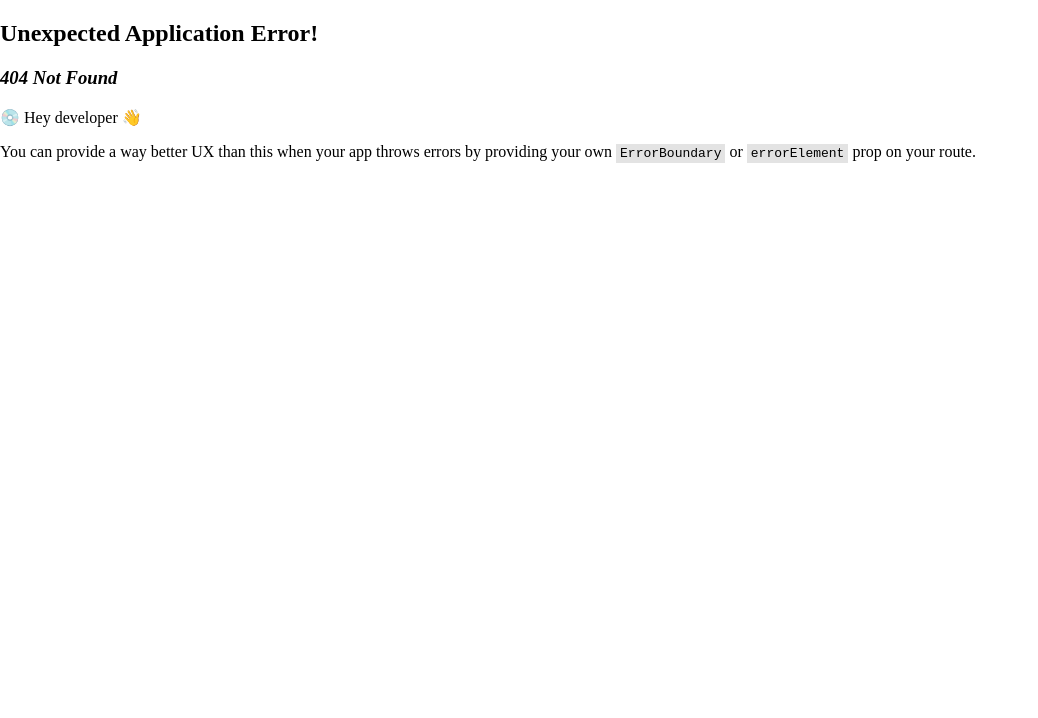
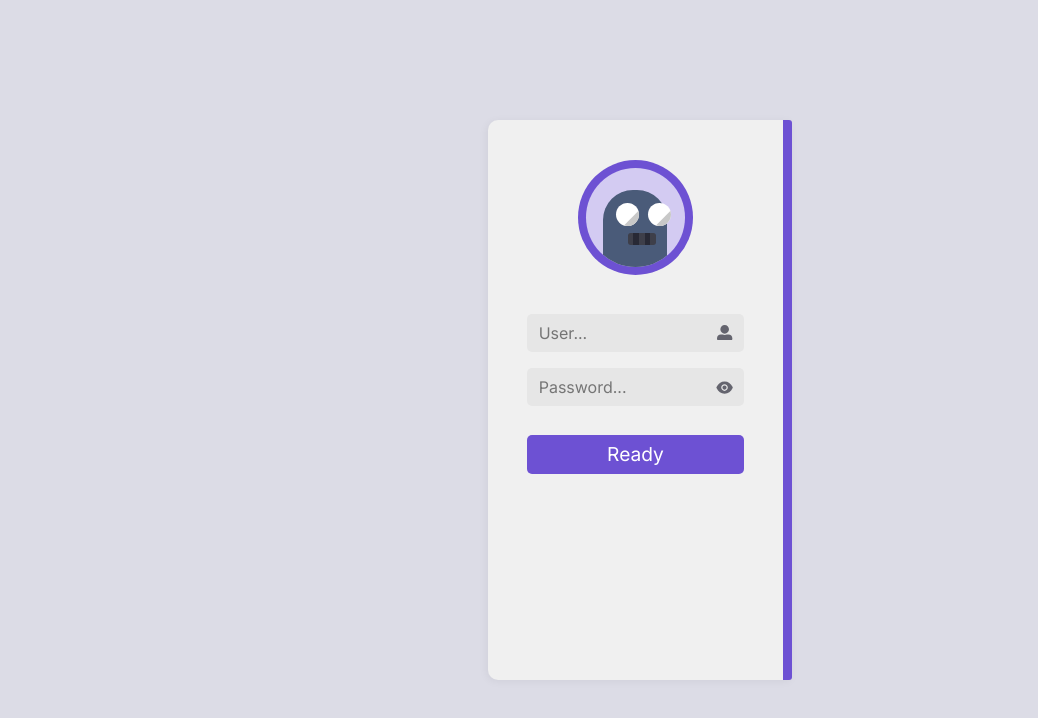
Before and after one commit to Carlos1006/Playground, a React (Vite) app: page /loginRobot in a window 1280 px wide. Before the commit this address had no page. Shown: the top 718 px of the page, without its empty margins (0-1038 px from the left). Built offline with nearby package versions, Linux system fonts and the light colour scheme.

Commit message:
Se comienza login con robot

```diff
--- /dev/null
+++ b/src/components/loginRobot.tsx
@@ -0,0 +1,59 @@
+import React from 'react';
+import css from '../styles/loginRobot.module.scss';
+import {FaUserAlt} from 'react-icons/fa';
+import {AiFillEyeInvisible, AiFillEye} from 'react-icons/ai';
+
+const Teeth = 5;
+
+const Robot: React.FC = () => {
+
+    return (
+        <div id={css.robot}>
+            <div className={css.body}>
+                <div className={css.face}>
+                    <div className={css.eyesContainer}>
+                        <div className={`${css.eye} ${css.left}`}>
+                            <div className={css.eyeBright} />
+                        </div>
+                        <div className={`${css.eye} ${css.right}`}>
+                            <div className={css.eyeBright} />
+                        </div>
+                    </div>
+                    <div className={css.mouth}>
+                        {Array(Teeth).fill(0).map((_, i) => <div key={i} className={css.tooth} />)}
+                    </div>
+                </div>
+            </div>
+        </div>
+    );
+}
+
+const LoginRobot: React.FC = () => {
+
+    const [eye, setEye] = React.useState<boolean>(false);
+
+    return (
+        <div id={css.loginRobot}>
+            <div id={css.robotContainer}>
+                <Robot />
+            </div>
+            <div className={css.input}>
+                <input placeholder='User...'/>
+                <div className={css.icon}>
+                    <FaUserAlt />
+                </div>
+            </div>
+            <div className={css.input}>
+                <input placeholder='Password...' type={eye ? 'text' : 'password'}/>
+                <div className={`${css.icon} ${css.eye}`}>
+                    {eye ? <AiFillEyeInvisible onClick={() => setEye(!eye)}/> : <AiFillEye onClick={() => setEye(!eye)}/>}
+                </div>
+            </div>
+            <button id={css.submit}>
+                <span>Ready</span>
+            </button>
+        </div>
+    );
+};
+
+export default LoginRobot;
--- a/src/pages/page_08.tsx
+++ b/src/pages/page_08.tsx
@@ -68,7 +68,7 @@ const Page_03 = () => {
   return (
     <>
       <div
-        className={`${css.page} ${css.flex}`}
+        className={`${css.page} ${css.inBlock}`}
         ref={containerRef}
         onMouseDown={handleMouseDown}
         onMouseUp={handleMouseUp}
--- /dev/null
+++ b/src/pages/page_10.tsx
@@ -0,0 +1,15 @@
+import LoginRobot from "../components/loginRobot";
+import css from "../styles/page.module.scss";
+
+const Page_09 = () => {
+
+  return (
+    <>
+      <div className={`${css.page} ${css.flex}`}>
+        <LoginRobot />
+      </div>
+    </>
+  );
+};
+
+export default Page_09;
--- a/src/routes/routes.tsx
+++ b/src/routes/routes.tsx
@@ -8,6 +8,7 @@ import Page_06 from "../pages/page_06";
 import Page_07 from "../pages/page_07";
 import Page_08 from "../pages/page_08";
 import Page_09 from "../pages/page_09";
+import Page_10 from "../pages/page_10";
 
 import Web_01 from "../website/web_01";
 import Web_02 from "../website/web_02";
@@ -54,6 +55,10 @@ const Routes = [
     element: <Page_09 />,
   },
   {
+    path: "/loginRobot",
+    element: <Page_10 />,
+  },
+  {
     path: "/web_01",
     element: <Web_01 />,
   },
--- /dev/null
+++ b/src/styles/loginRobot.module.scss
@@ -0,0 +1,152 @@
+@import url('https://fonts.googleapis.com/css2?family=Inter:wght@100;200;300;400;500;600;700;800;900&family=Poppins:ital,wght@0,100;0,200;0,300;0,400;0,500;0,600;0,700;0,800;0,900;1,100;1,200;1,300;1,400;1,500;1,600;1,700;1,800;1,900&family=Roboto:wght@400;500;700&display=swap');
+
+#loginRobot {
+    width: 23vw;
+    height: 70vh;
+    border-radius: 10px 3px 3px 10px;
+    background:rgb(240,240,240);
+    display:flex;
+    flex-direction: column;
+    align-items:center;
+    border-right:0.75vw solid rgb(109, 81, 211);
+    box-shadow:-0.2vh 0.2vh 8px 0 rgba(0,0,0,0.05);
+    #robotContainer {
+        width: 9vw;
+        height: 9vw;
+        margin-top: 5vh;
+        border-radius:100pt;
+        background-color:rgb(109, 81, 211);
+        margin-bottom: 3vw;
+        display:flex;
+        align-items:center;
+        justify-content:center;
+    }
+    .input {
+        width: 17vw;
+        height: 3vw;
+        background:rgb(230,230,230);
+        margin-bottom:2vh;
+        display:flex;
+        border-radius:5px;
+        cursor: default;
+        .icon {
+            height: 3vw;
+            width: 3vw;
+            display: flex;
+            align-items: center;
+            justify-content: center;
+            >svg {
+                width: 1.2vw;
+                height: 1.2vw;
+                fill:rgb(100, 100, 110);
+            }
+            &.eye>svg{
+                width: 1.5vw !important;
+                height: 1.5vw !important;
+                cursor: pointer;
+            }
+        }
+        input {
+            width: calc(100% - 3vw);
+            height: 100%;
+            background:transparent;
+            padding: 0;
+            border:0;
+            font-size:1rem;
+            font-family: Inter;
+            outline: none;
+            text-indent:1.5vh;
+            color: rgb(40,40,40)
+        }
+    }
+    #submit {
+        margin-top:1vw;
+        width: 17vw;
+        height: 3vw;
+        background:rgb(109, 81, 211);
+        margin-bottom:3vh;
+        border-radius:5px;
+        border:0;
+        padding:0;
+        cursor:pointer;
+        font-size:1.2rem;
+        font-family: Inter;
+        color:white;
+    }
+}
+
+$size: 9vw;
+
+#robot {
+    width: calc(100% - 2vh);
+    height: calc(100% - 2vh);
+    background-color: rgba(255,255,255,0.7);
+    border-radius:100px;
+    overflow:hidden;
+    position: relative;
+    .body {
+        position: absolute;
+        bottom:0;
+        left: 50%;
+        transform: translateX(-50%);
+        width: 5vw;
+        height: 6vw;
+        border-radius:30px 30px 0 0;
+        background:rgb(74, 91, 121);
+    }
+    .face {
+        position: absolute;
+        width: calc(100% - 1vw);
+        display:inline-block;
+        top: 1vw;
+        left: 1vw;
+        display: flex;
+        flex-direction: column;
+        .eyesContainer {
+            width: 100%;
+            height: 1.8vw;
+            display:flex;
+            align-items:center;
+            .eye {
+                top: 1vw;
+                width: 1.8vw;
+                height: 1.8vw;
+                border-radius:100px;
+                background:rgb(255,255,255);
+                .eyeBright {
+                    width: 100%;
+                    height: 100%;
+                    border-radius:100px;
+                    background-color:rgb(200,200,200);
+                    clip-path: polygon(100% 30%, 30% 100%, 100% 100%);
+                }
+                &.left {
+                    margin-right:auto;
+                }
+                &.right {
+                    margin-right:-0.3vw;
+                }
+            }
+        }
+        .mouth {
+            width: 2.2vw;
+            height: 1.5vh;
+            border-radius:3px;
+            background: rgb(40, 41, 53);
+            margin-top:0.5vw;
+            margin-left:auto;
+            margin-right:auto;
+            display:flex;
+            overflow: hidden;
+            .tooth {
+                width:100%;
+                height:100%;
+                &:nth-child(odd) {
+                    background:rgb(255,255,255, 0.1);
+                }
+            }
+        }
+    }
+
+
+}
--- a/src/styles/page.module.scss
+++ b/src/styles/page.module.scss
@@ -10,8 +10,25 @@
     &.dark {
         background-color:rgba(1,0,18);
     }
+    &.gray {
+        background-color:rgb(20,25,30);
+    }
 }
+
+.inBlock {
+    display: inline-block !important;
+    width:auto;
+    height:auto;
+    min-width:100vw;
+    min-height:100vh;
+    max-width: 100vw;
+    max-height: 100vh;
+    position: relative;
+    overflow: auto;
+}
+
 .flex {
+    display: flex !important;
     width:auto;
     height:auto;
     flex-wrap: wrap;
```
